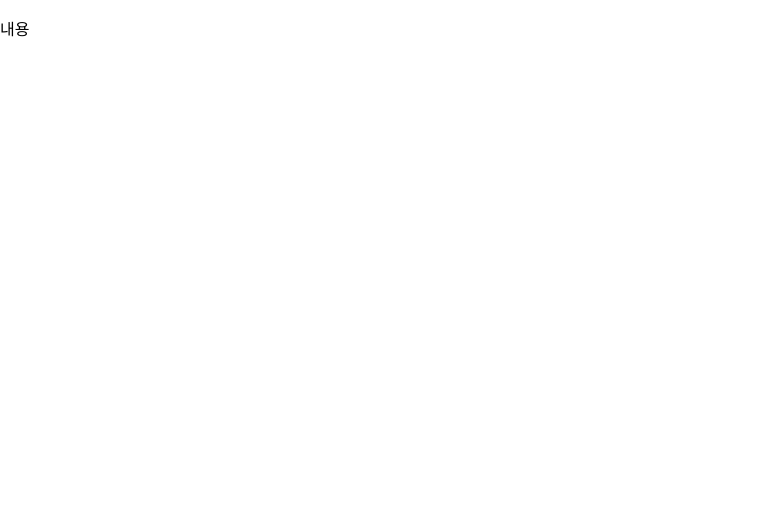
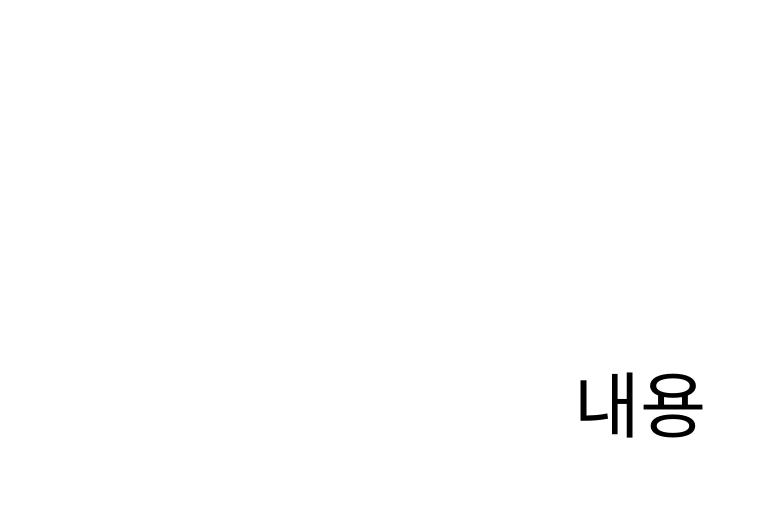
Before and after one commit to sjooh98/20230508, a website built with Vite: page index.html in a window 1280 px wide. Shown: the whole page, without its empty margins (0-765 px from the left). Built offline with nearby package versions, Linux system fonts and the light colour scheme.

Commit message:
centered

```diff
--- a/style.css
+++ b/style.css
@@ -1,4 +1,10 @@
-body {
-  display: block;
-  margin:0;
+html, body {
+  height: 100%;
+  margin: 0;
+  display: flex;
+  align-items: center; /* 수직 가운데 정렬 */
+  justify-content: center; /* 수평 가운데 정렬 */
+  font-family: Arial, sans-serif;
+  text-align: center;
+  font-size: 72px;
 }
```
Also changed, not shown: docs/index.html (+2 -2 lines), docs/manifest.json, 4 other files.
